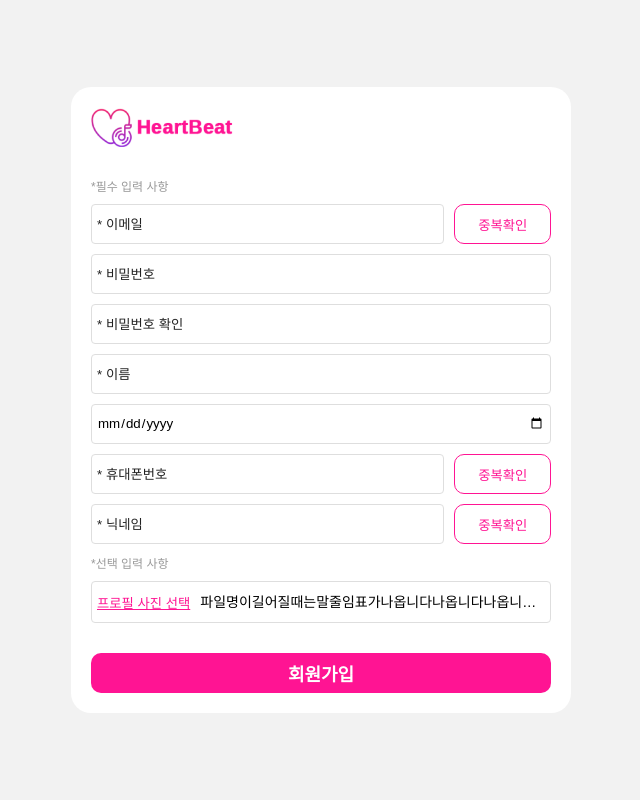
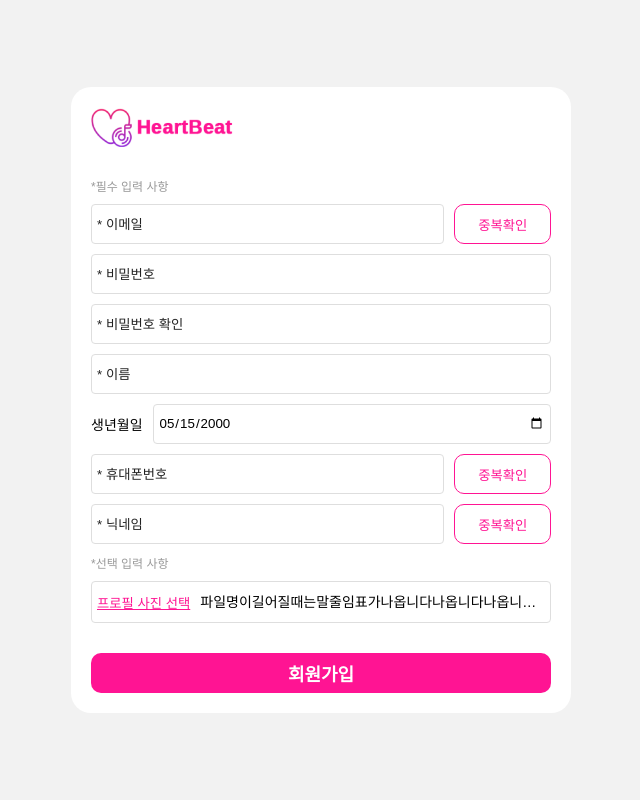
Before and after one commit to HYEN35/ezen.heartbeat, a Java web app: page /join in a window 1280 px wide. Shown: the whole page, without its empty margins (319-959 px from the left). Run offline with Spring Boot 4, a stand-in JSP engine, Linux system fonts and the light colour scheme; the project's own start-up code is not run, and a stand-in starts its controllers and pages; some libraries are stand-ins or nearby versions; some web fonts are replaced.

Commit message:
회원가입 생년월일 텍스트, value 추가

```diff
--- a/src/main/webapp/WEB-INF/views/heartbeat/join.jsp
+++ b/src/main/webapp/WEB-INF/views/heartbeat/join.jsp
@@ -210,7 +210,10 @@
 							<p class="error" id="error-pwdCheck">*입력하신 비밀번호가 틀립니다. 비밀번호를 확인하세요.</p>
 							<input type="password"  name="pwdCheck" placeholder="* 비밀번호 확인" class="txtBx">
 							<input type="text"  name="name" placeholder="* 이름" class="txtBx">
-							<input type="date" name="birth"class="txtBx">
+							<div class="birthBx">
+								<span class="txt">생년월일</span>
+								<input type="date" name="birth"class="txtBx" value="2000-05-15">
+							</div>
 							<div class="doubleCheck">
 								<input type="tel" maxlength="11" name="phone" placeholder="* 휴대폰번호"  oninput="resetPhoneAvailability()"  class="txtBx">
 								<button type="button" class="btn-border" onclick="phoneCheck(this.form.phone.value)">중복확인</button>
--- a/src/main/webapp/resources/css/style.css
+++ b/src/main/webapp/resources/css/style.css
@@ -114,7 +114,7 @@ br.mob{display:none}
 .join .joinCnt .inputBx .imgBx button{float:left;width:auto;height:40px;margin-left:0;padding:0}
 .join .joinCnt .inputBx .imgBx .fileName{overflow:hidden;float:left;width:calc(100% - 112px);height:40px;margin-left:10px;line-height:40px;white-space:nowrap;text-overflow:ellipsis}
 .join .joinCnt .inputBx .birthBx{display:flex;justify-content:flex-start;align-items:center;margin-bottom:10px}
-.join .joinCnt .inputBx .birthBx>label{margin-right:10px}
+.join .joinCnt .inputBx .birthBx .txt{margin-right:10px}
 .join .joinCnt .inputBx .birthBx .txtBx{margin-bottom:0}
 .join .joinCnt .btn-full{width:100%;margin-top:30px;font-size:18px;font-weight:700}
 
```
